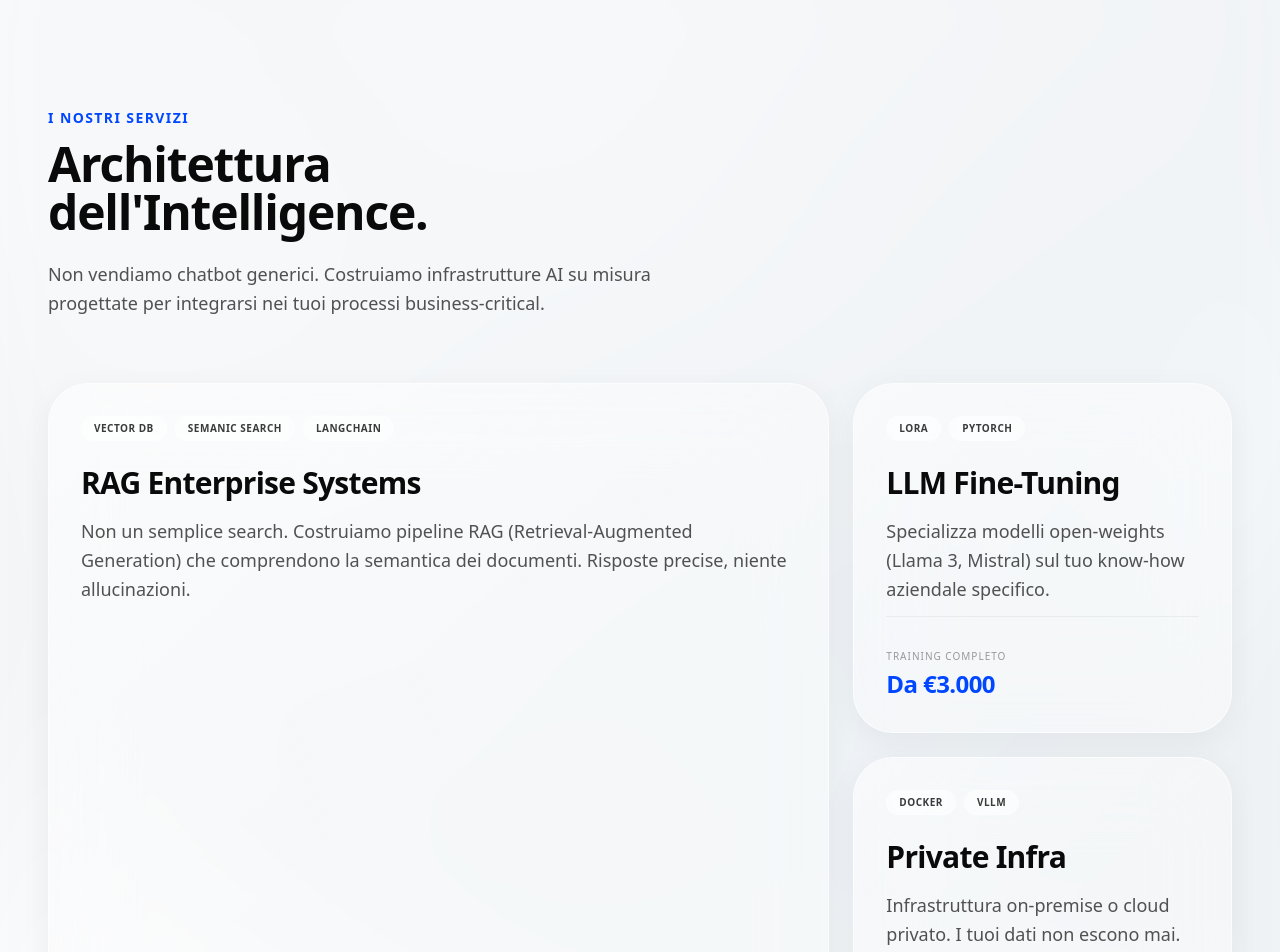
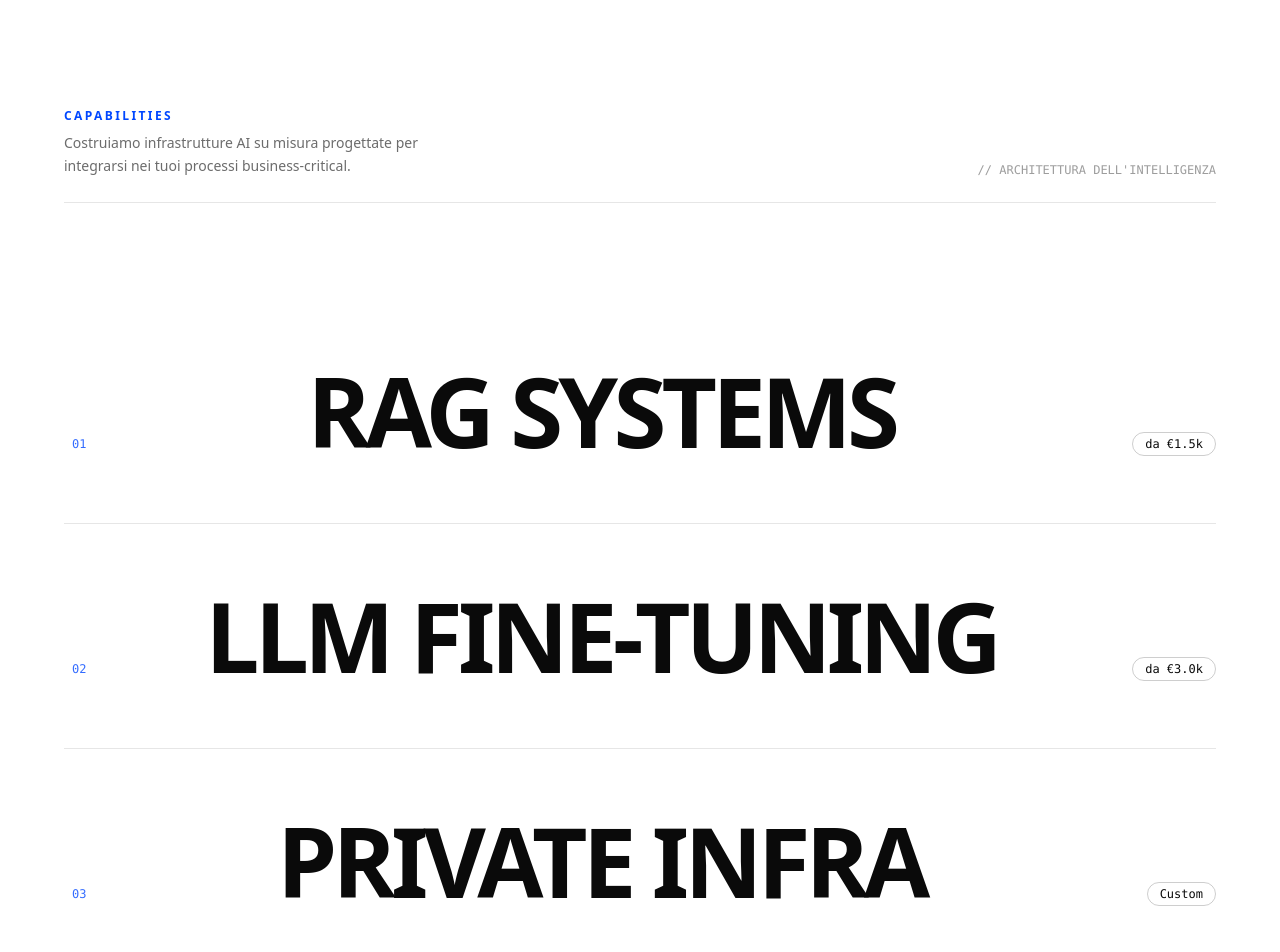
Before and after one commit to dylanpatriarchi/rayo-website, a Next.js app: page / in a window 1280 px wide. Shown: the part 820-1772 px from the top of the page. Built offline with nearby package versions, Linux system fonts and the light colour scheme.

Commit message:
refactor: transition Services component from GSAP-animated bento grid to interactive editorial list with simplified data.

```diff
--- a/components/Services.tsx
+++ b/components/Services.tsx
@@ -1,152 +1,126 @@
 "use client";
 
-import { useEffect, useRef } from "react";
-import Image from "next/image";
-import gsap from "gsap";
-import { ScrollTrigger } from "gsap/ScrollTrigger";
+import { useState } from "react";
+import { motion, AnimatePresence } from "framer-motion";
 import clsx from "clsx";
 
 const services = [
     {
-        title: "RAG Enterprise Systems",
-        description: "Non un semplice search. Costruiamo pipeline RAG (Retrieval-Augmented Generation) che comprendono la semantica dei documenti. Risposte precise, niente allucinazioni.",
-        price: "Da €1.500",
-        detail: "Ingestion & Vector DB",
-        tags: ["Vector DB", "Semanic Search", "LangChain"],
-        className: "md:col-span-2 md:row-span-2", // Big 'Feature' card
-        image: "/images/service_rag_abstract_1766431892519.png"
+        id: "01",
+        title: "RAG SYSTEMS",
+        description: "Pipeline di ricerca semantica su documenti aziendali. Zero allucinazioni, massima precisione.",
+        price: "da €1.5k",
+        tags: ["Vector DB", "LangChain", "Semantic Search"]
     },
     {
-        title: "LLM Fine-Tuning",
-        description: "Specializza modelli open-weights (Llama 3, Mistral) sul tuo know-how aziendale specifico.",
-        price: "Da €3.000",
-        detail: "Training Completo",
-        tags: ["LoRA", "PyTorch"],
-        className: "md:col-span-1 md:row-span-1",
-        image: "/images/service_finetuning_neural_1766431909340.png"
+        id: "02",
+        title: "LLM FINE-TUNING",
+        description: "Specializzazione di modelli open-weights (Llama 3, Mistral) sul tuo know-how specifico.",
+        price: "da €3.0k",
+        tags: ["LoRA", "PyTorch", "Hugging Face"]
     },
     {
-        title: "Private Infra",
-        description: "Infrastruttura on-premise o cloud privato. I tuoi dati non escono mai.",
+        id: "03",
+        title: "PRIVATE INFRA",
+        description: "Infrastruttura on-premise o cloud privato. I tuoi dati rimangono tuoi.",
         price: "Custom",
-        detail: "Secure Deploy",
-        tags: ["Docker", "vLLM"],
-        className: "md:col-span-1 md:row-span-1",
-        image: "/images/service_infra_server_1766431924398.png"
+        tags: ["vLLM", "Docker", "GPU Clusters"]
     },
     {
-        title: "Siti Web & Piattaforme Digitali",
-        description: "Non semplici siti vetrina, ma asset digitali ad alte prestazioni. Sviluppo custom con tecnologie moderne per un posizionamento SEO dominante.",
-        price: "Da €450",
-        detail: "Design & Performance",
-        tags: ["Next.js", "React", "SEO Native", "GSAP"],
-        className: "md:col-span-3 md:row-span-1",
-        image: "/images/web-dev-abstract.png"
+        id: "04",
+        title: "WEB PLATFORMS",
+        description: "Asset digitali performanti. Next.js e SEO avanzato per dominare il mercato.",
+        price: "da €450",
+        tags: ["Next.js", "React", "Advanced SEO"]
     }
 ];
 
 export default function Services() {
-    const sectionRef = useRef<HTMLElement>(null);
-
-    useEffect(() => {
-        gsap.registerPlugin(ScrollTrigger);
-
-        // Simple entrance animation for the bento grid
-        gsap.fromTo(".bento-card",
-            { y: 50, opacity: 0 },
-            {
-                y: 0,
-                opacity: 1,
-                duration: 0.8,
-                stagger: 0.1,
-                ease: "power3.out",
-                scrollTrigger: {
-                    trigger: sectionRef.current,
-                    start: "top 80%",
-                }
-            }
-        );
-    }, []);
+    const [hoveredIndex, setHoveredIndex] = useState<number | null>(null);
 
     return (
-        <section ref={sectionRef} id="services" className="relative py-32 w-full bg-background overflow-hidden flex flex-col items-center">
-            {/* Background Texture - Liquid Feel */}
-            <div className="absolute inset-0 z-0 opacity-30 pointer-events-none">
-                <Image
-                    src="/images/services-bg.png"
-                    alt="Abstract Liquid"
-                    fill
-                    className="object-cover blur-[80px] scale-125 animate-pulse"
-                    style={{ animationDuration: '10s' }}
-                />
-            </div>
-
-            <div className="relative z-10 w-full max-w-7xl px-6 md:px-12">
-                <div className="mb-16 max-w-2xl">
-                    <h2 className="text-sm font-bold uppercase tracking-widest mb-3 text-primary">I Nostri Servizi</h2>
-                    <h3 className="text-4xl md:text-5xl font-bold tracking-tight text-foreground mb-6">
-                        Architettura dell'Intelligence.
-                    </h3>
-                    <p className="text-lg text-foreground/70 leading-relaxed font-light">
-                        Non vendiamo chatbot generici. Costruiamo infrastrutture AI su misura progettate per integrarsi nei tuoi processi business-critical.
-                    </p>
+        <section id="services" className="relative py-32 w-full bg-background min-h-screen flex flex-col justify-center">
+            <div className="w-full max-w-[90%] mx-auto px-4 md:px-0">
+                {/* Section Header - Minimalist */}
+                <div className="mb-24 flex flex-col md:flex-row md:items-end justify-between border-b border-foreground/10 pb-6">
+                    <div>
+                        <h2 className="text-xs font-bold uppercase tracking-[0.2em] text-primary mb-2">
+                            Capabilities
+                        </h2>
+                        <p className="text-sm text-foreground/60 max-w-sm leading-relaxed">
+                            Costruiamo infrastrutture AI su misura progettate per integrarsi nei tuoi processi business-critical.
+                        </p>
+                    </div>
+                    {/* Optional numeric indicator or decoration */}
+                    <div className="hidden md:block text-xs font-mono text-foreground/40">
+                        // ARCHITETTURA DELL'INTELLIGENZA
+                    </div>
                 </div>
 
-                {/* Bento Grid */}
-                <div className="grid grid-cols-1 md:grid-cols-3 gap-6 auto-rows-[minmax(350px,auto)]">
+                {/* Editorial List */}
+                <div className="flex flex-col">
                     {services.map((service, index) => (
                         <div
                             key={index}
-                            className={clsx(
-                                "bento-card group relative overflow-hidden rounded-[2.5rem] p-6 md:p-8 flex flex-col justify-between transition-all duration-500 hover:scale-[1.01]",
-                                // Liquid Glass Effect
-                                "bg-white/40 backdrop-blur-[40px] border border-white/60 shadow-[0_8px_32px_rgba(0,0,0,0.05)]",
-                                "hover:bg-white/50 hover:shadow-[0_20px_60px_rgba(0,0,0,0.1)] hover:border-white/80",
-                                service.className
-                            )}
+                            className="relative border-b border-foreground/10 last:border-b-0"
+                            onMouseEnter={() => setHoveredIndex(index)}
+                            onMouseLeave={() => setHoveredIndex(null)}
                         >
-                            {/* Card Image Background */}
-                            <div className="absolute inset-0 z-0 select-none">
-                                <Image
-                                    src={service.image}
-                                    alt={service.title}
-                                    fill
-                                    sizes="(max-width: 768px) 100vw, (max-width: 1200px) 50vw, 33vw"
-                                    className="object-cover opacity-0 group-hover:opacity-100 transition-opacity duration-700 mix-blend-overlay"
-                                />
-                                <div className="absolute inset-0 bg-gradient-to-t from-white/90 via-white/50 to-transparent opacity-0 group-hover:opacity-100 transition-opacity duration-700" />
-                            </div>
+                            <div
+                                className={clsx(
+                                    "group w-full py-12 md:py-16 transition-all duration-500 ease-out cursor-pointer",
+                                    hoveredIndex !== null && hoveredIndex !== index ? "opacity-30 blur-[2px]" : "opacity-100"
+                                )}
+                            >
+                                <div className="flex flex-col md:flex-row md:items-baseline justify-between gap-6 md:gap-12 pl-2">
+                                    {/* Index */}
+                                    <span className="text-xs font-mono text-primary/80 mb-2 md:mb-0">
+                                        {service.id}
+                                    </span>
 
-                            {/* Glossy Reflection Overlay */}
-                            <div className="absolute inset-0 bg-gradient-to-br from-white/40 via-transparent to-transparent opacity-50 pointer-events-none rounded-[2.5rem] z-10" />
+                                    {/* Massive Title */}
+                                    <h3
+                                        className={clsx(
+                                            "text-5xl md:text-7xl lg:text-8xl font-bold tracking-tighter leading-none transition-colors duration-300",
+                                            hoveredIndex === index ? "text-primary" : "text-foreground"
+                                        )}
+                                    >
+                                        {service.title}
+                                    </h3>
 
-                            <div className="relative z-20">
-                                <div className="flex flex-wrap gap-2 mb-6">
-                                    {service.tags.map(tag => (
-                                        <span key={tag} className="px-3 py-1 rounded-full bg-background/50 backdrop-blur-md border border-white/20 text-foreground/80 text-[10px] font-bold uppercase tracking-wider">
-                                            {tag}
+                                    {/* Price Tag (Desktop) */}
+                                    <div className="hidden md:block min-w-[100px] text-right">
+                                        <span className="text-xs font-mono border border-foreground/20 rounded-full px-3 py-1">
+                                            {service.price}
                                         </span>
-                                    ))}
+                                    </div>
                                 </div>
-                                <h4 className="text-2xl md:text-3xl font-bold mb-4 text-foreground tracking-tight group-hover:text-primary transition-colors">
-                                    {service.title}
-                                </h4>
-                                <p className="text-base md:text-lg text-foreground/70 font-medium leading-relaxed group-hover:text-foreground/90 transition-colors">
-                                    {service.description}
-                                </p>
-                            </div>
 
-                            <div className="relative z-20 pt-8 mt-auto flex items-end justify-between border-t border-foreground/5 group-hover:border-foreground/10 transition-colors">
-                                <div>
-                                    <div className="text-[10px] uppercase tracking-widest text-foreground/40 mb-1 group-hover:text-foreground/60">{service.detail}</div>
-                                    <div className="text-xl md:text-2xl font-bold tracking-tight text-primary mix-blend-multiply">{service.price}</div>
-                                </div>
-                                <div className="w-10 h-10 rounded-full bg-foreground text-background flex items-center justify-center opacity-0 group-hover:opacity-100 transform translate-y-2 group-hover:translate-y-0 transition-all duration-300 shadow-lg">
-                                    <svg width="16" height="16" viewBox="0 0 24 24" fill="none" stroke="currentColor" strokeWidth="2.5">
-                                        <line x1="5" y1="12" x2="19" y2="12"></line>
-                                        <polyline points="12 5 19 12 12 19"></polyline>
-                                    </svg>
-                                </div>
+                                {/* Animated Detail Reveal */}
+                                <AnimatePresence>
+                                    {hoveredIndex === index && (
+                                        <motion.div
+                                            initial={{ height: 0, opacity: 0 }}
+                                            animate={{ height: "auto", opacity: 1 }}
+                                            exit={{ height: 0, opacity: 0 }}
+                                            transition={{ duration: 0.3, ease: "easeOut" }}
+                                            className="overflow-hidden"
+                                        >
+                                            <div className="pt-6 md:pt-8 md:pl-[60px] max-w-2xl">
+                                                <p className="text-lg md:text-xl text-foreground font-light leading-relaxed mb-6">
+                                                    {service.description}
+                                                </p>
+                                                <div className="flex flex-wrap gap-2">
+                                                    {service.tags.map(tag => (
+                                                        <span key={tag} className="text-[10px] uppercase tracking-wider font-bold text-foreground/50 bg-foreground/5 px-2 py-1 rounded-sm">
+                                                            {tag}
+                                                        </span>
+                                                    ))}
+                                                </div>
+                                            </div>
+                                        </motion.div>
+                                    )}
+                                </AnimatePresence>
                             </div>
                         </div>
                     ))}
```
